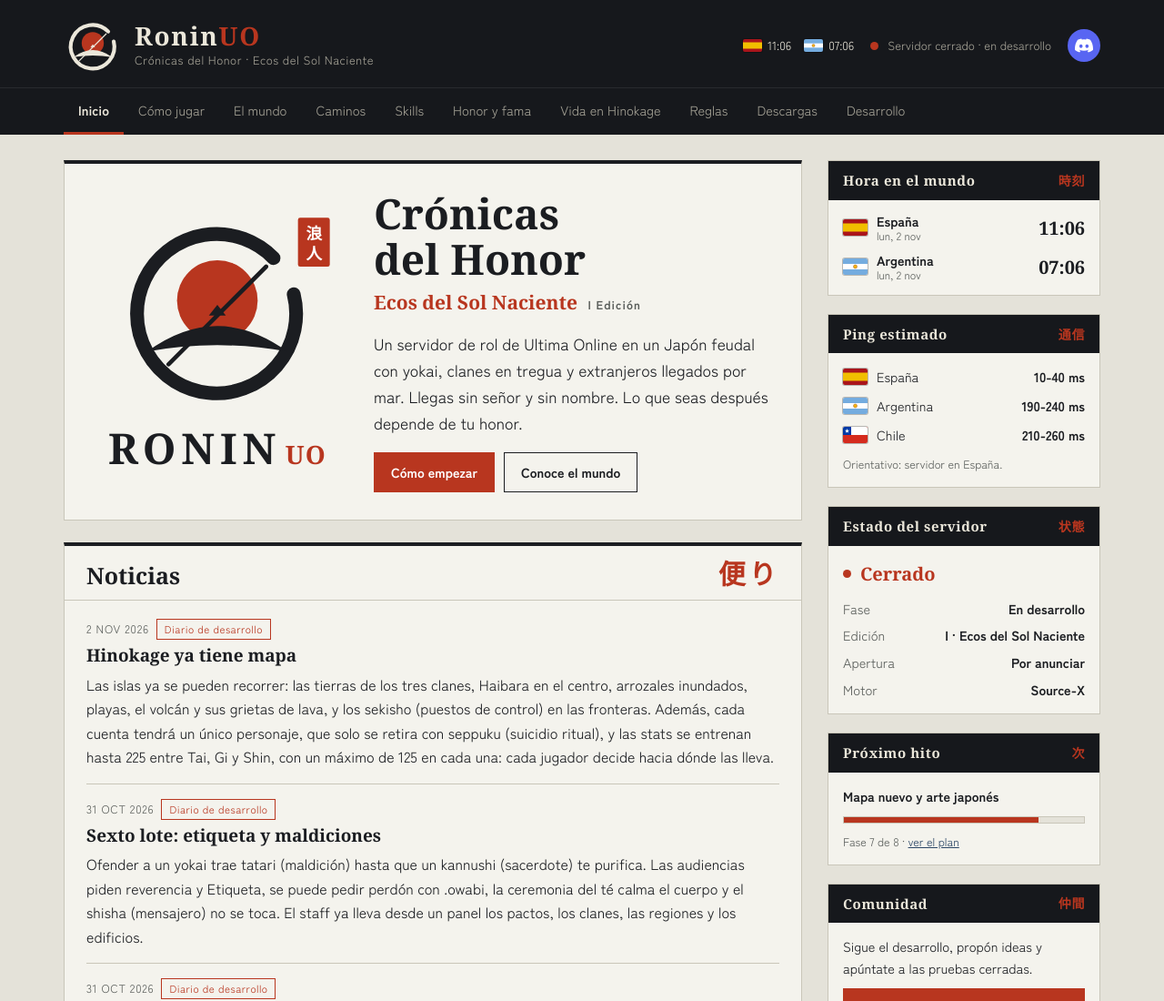
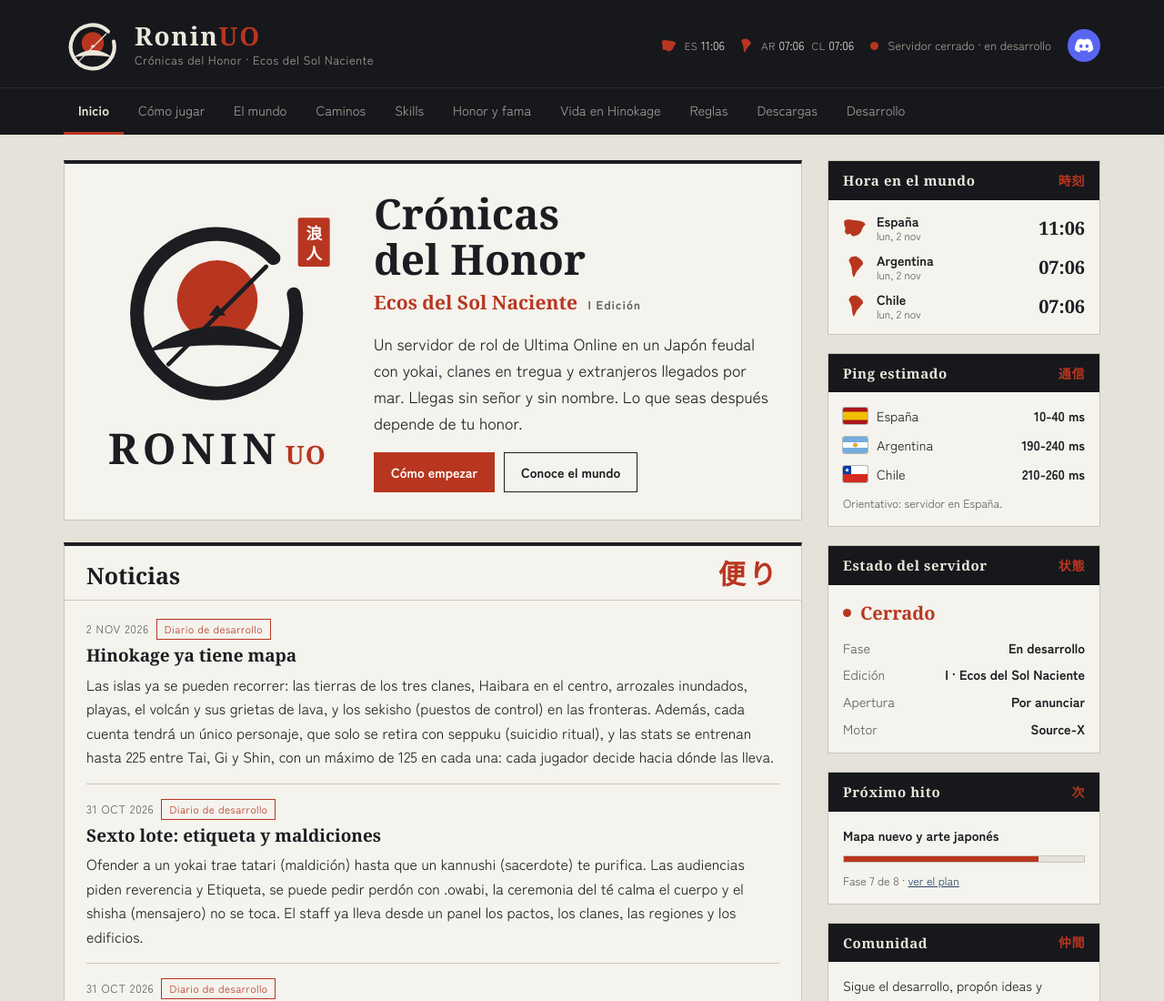
Before and after one commit to RoninUO/roninuo.github.io, a plain HTML site: page index.html in a window 1280 px wide. Shown: the top 1100 px of the page at 91% size. Drawn offline with Linux system fonts and the light colour scheme; a web font is replaced by a local one.

Commit message:
version 02.11

```diff
--- a/css/estilo.css
+++ b/css/estilo.css
@@ -323,3 +323,9 @@ ul.ping b { font-variant-numeric: tabular-nums; }
 .nb-leyenda { margin: 0; padding-left: 18px; color: var(--muted); display: grid; gap: 4px; font-size: 14px; }
 @media (max-width: 480px) { .nb-tiras { grid-template-columns: repeat(2, minmax(0, 1fr)); } .nb-kanji { font-size: 26px; } }
 @media (prefers-reduced-motion: no-preference) { .tanzaku { transition: transform .15s ease; } .tanzaku:hover { transform: translateY(-3px); } }
+
+/* Siluetas de los relojes */
+.silueta { width: 18px; height: 16px; flex: none; color: var(--shu); }
+.reloj { gap: 8px; }
+.reloj-cod { color: var(--band-muted); font-size: 11.5px; letter-spacing: .04em; }
+.reloj-fila .silueta { width: 27px; height: 24px; }
--- a/js/app.js
+++ b/js/app.js
@@ -11,6 +11,12 @@
     es: '<svg class="bandera" viewBox="0 0 30 20" aria-hidden="true"><rect width="30" height="20" fill="#AA151B"/><rect y="5" width="30" height="10" fill="#F1BF00"/></svg>',
     ar: '<svg class="bandera" viewBox="0 0 30 20" aria-hidden="true"><rect width="30" height="20" fill="#74ACDF"/><rect y="6.67" width="30" height="6.66" fill="#fff"/><circle cx="15" cy="10" r="2.3" fill="#F6B40E" stroke="#85340A" stroke-width=".4"/></svg>',
     cl: '<svg class="bandera" viewBox="0 0 30 20" aria-hidden="true"><rect width="30" height="20" fill="#D52B1E"/><rect width="30" height="10" fill="#fff"/><rect width="10" height="10" fill="#0039A6"/><path fill="#fff" d="M5 2.2l.67 2.06h2.17l-1.75 1.27.67 2.06L5 6.32 3.24 7.59l.67-2.06-1.75-1.27h2.17z"/></svg>'
+  };
+
+  // Siluetas para los relojes
+  var SILUETAS = {
+    iberia: '<svg class="silueta" viewBox="0 0 40 34" aria-hidden="true"><path fill="currentColor" d="M2 6 8 3.5 18 5 26 6 30 7 34.5 9 36.5 12 33 16 31 20 30 23 28 26 25 29 17 31.5 14 30 12 27 6 28.5 3 24 4 18 2 12Z"/></svg>',
+    sudamerica: '<svg class="silueta" viewBox="0 0 30 40" aria-hidden="true"><path fill="currentColor" d="M8 2 16 1 22 4 28 10 29.5 15 25 20 22 24 19 27 16 32 14 37 12 39.5 10 35 9 28 8 20 5 13 3 9 5 5Z"/></svg>'
   };
 
   function $(id) { return document.getElementById(id); }
@@ -114,15 +120,20 @@
   });
 
   function pintarRelojes() {
-    var cab = CONFIG.relojes.map(function (r, i) {
-      return '<span class="reloj" title="Hora de ' + r.nombre + '">' + BANDERAS[r.bandera] +
-        '<span class="sr">' + r.nombre + ' </span><time data-reloj="' + i + '" data-tipo="hora"></time></span>';
+    // Cabecera: una silueta por region y sus horas (ES 11:04 | AR 07:04 CL 07:04)
+    var grupos = [];
+    CONFIG.relojes.forEach(function (r, i) {
+      var g = grupos.length && grupos[grupos.length - 1].silueta === r.silueta ? grupos[grupos.length - 1] : null;
+      if (!g) { g = { silueta: r.silueta, horas: [] }; grupos.push(g); }
+      g.horas.push('<span title="Hora de ' + r.nombre + '"><span class="reloj-cod">' + r.corto + '</span> <time data-reloj="' + i + '" data-tipo="hora"></time></span>');
+    });
+    $("relojes-cab").innerHTML = grupos.map(function (g) {
+      return '<span class="reloj">' + SILUETAS[g.silueta] + g.horas.join("") + '</span>';
     }).join("");
-    $("relojes-cab").innerHTML = cab;
     var lat = $("relojes-lateral");
     if (lat) {
       lat.innerHTML = CONFIG.relojes.map(function (r, i) {
-        return '<div class="reloj-fila">' + BANDERAS[r.bandera] + '<span class="reloj-nom">' + r.nombre +
+        return '<div class="reloj-fila">' + SILUETAS[r.silueta] + '<span class="reloj-nom">' + r.nombre +
           '<small data-reloj="' + i + '" data-tipo="dia"></small></span><time data-reloj="' + i + '" data-tipo="hora"></time></div>';
       }).join("");
     }
--- a/js/datos.js
+++ b/js/datos.js
@@ -12,10 +12,13 @@ var CONFIG = {
     apertura: "Por anunciar",
     motor: "Source-X"
   },
-  // Relojes en tiempo real (zona horaria IANA y bandera: es o ar)
+  // Relojes en tiempo real: zona horaria IANA, silueta (iberia o sudamerica)
+  // y abreviatura para la cabecera. Chile cambia de hora en invierno y
+  // Argentina no, por eso van separados aunque compartan silueta.
   relojes: [
-    { nombre: "España", zona: "Europe/Madrid", bandera: "es" },
-    { nombre: "Argentina", zona: "America/Argentina/Buenos_Aires", bandera: "ar" }
+    { nombre: "España", zona: "Europe/Madrid", silueta: "iberia", corto: "ES" },
+    { nombre: "Argentina", zona: "America/Argentina/Buenos_Aires", silueta: "sudamerica", corto: "AR" },
+    { nombre: "Chile", zona: "America/Santiago", silueta: "sudamerica", corto: "CL" }
   ],
   // Ping estimado al servidor (alojado en España). Son rangos orientativos,
   // no una medida real: se cambian aqui si el servidor se muda.
--- a/js/paginas.js
+++ b/js/paginas.js
@@ -101,11 +101,11 @@ var PAGINAS = {
       <div class="panel-b">
         <p class="draft">El servidor aún no está abierto. Estos son los pasos que seguirás cuando abra.</p>
         <ol class="steps">
-          <li><div><b>Descarga el lanzador</b><span class="muted">Desde la sección <a href="#descargas">Descargas</a>. Instala el juego con el arte japonés y lo mantiene al día. Es la única forma de entrar en RoninUO.</span></div></li>
-          <li><div><b>Crea tu personaje</b><span class="muted">Piensa su nombre (japonés y de la época; más abajo tienes ideas), de dónde viene y una historia breve. El staff la lee y la aprueba antes de que entres.</span></div></li>
-          <li><div><b>Crea tu cuenta</b><span class="muted">Abre un ticket en el <a href="https://discord.gg/KMvqtdeKM" target="_blank" rel="noopener">Discord</a> con tus datos, el nombre del personaje y su historia. Cada cuenta tiene un solo personaje, y no se puede borrar desde el juego: solo se retira con seppuku (suicidio ritual).</span></div></li>
-          <li><div><b>Llega a Haibara</b><span class="muted">Despiertas en el templo de Hoshikawa-mura (aldea del río de las estrellas), en Haibara (llanura de ceniza), sin ropa y sin nada. Un monje anciano te recibe, te cuenta lo que pasa en las islas y te pregunta tu nombre, de dónde vienes y quién eras. Después te da ropa, algo de comida y unos mon (monedas de cobre), y sales por la puerta del templo.</span></div></li>
-          <li><div><b>Busca tu camino</b><span class="muted">Empiezas como Heimin (gente común). Tai (cuerpo), Gi (técnica) y Shin (mente) suben entrenando, hasta 225 entre las tres y 125 en cada una; con las flechas de cada una decides cuál sube, cuál cede puntos y cuál se queda fija. Trabaja, aprende con tutores, gana honor y pide a un maestro que te acepte. Ningún clan te espera: tendrás que ganártelo.</span></div></li>
+          <li><div><b>Descarga el lanzador</b><span class="muted">Todo viaje empieza con un paso. Descarga el lanzador desde <a href="#descargas">Descargas</a>: instala el juego con el arte de Hinokage y lo mantiene al día. Es el único camino a las islas.</span></div></li>
+          <li><div><b>Forja a tu personaje</b><span class="muted">Antes de que la ceniza te traiga, decide quién eres: un nombre de la época (más abajo tienes ideas), de dónde vienes y qué dejaste atrás. El staff leerá tu historia y la aprobará antes de que cruces.</span></div></li>
+          <li><div><b>Pide tu cuenta</b><span class="muted">Abre un ticket en el <a href="https://discord.gg/KMvqtdeKM" target="_blank" rel="noopener">Discord</a> con tus datos, el nombre y la historia. Una cuenta, una vida: tu personaje no se borra, solo se retira con seppuku (suicidio ritual).</span></div></li>
+          <li><div><b>Despierta en el templo</b><span class="muted">Abres los ojos en el templo de Hoshikawa-mura (aldea del río de las estrellas), en Haibara (llanura de ceniza), sin ropa y sin nada. Joen, el monje del templo, te contará lo que le pasó a las islas y te preguntará tu nombre, de dónde vienes y quién eras. Después te vestirá, te dará de comer y unos mon (monedas de cobre), y te dejará en la puerta, frente a la llanura.</span></div></li>
+          <li><div><b>Busca tu camino</b><span class="muted">Llegas como Heimin (gente común), sin amo y sin nombre en las crónicas. Tai (cuerpo), Gi (técnica) y Shin (mente) suben entrenando, hasta 225 entre las tres y 125 en cada una; con las flechas de cada una decides cuál sube, cuál cede y cuál se queda fija. Trabaja, aprende con tutores, gana honor y pide a un maestro que te acepte. Ningún clan te espera: tendrás que ganártelo.</span></div></li>
         </ol>
       </div>
     </div>
```
